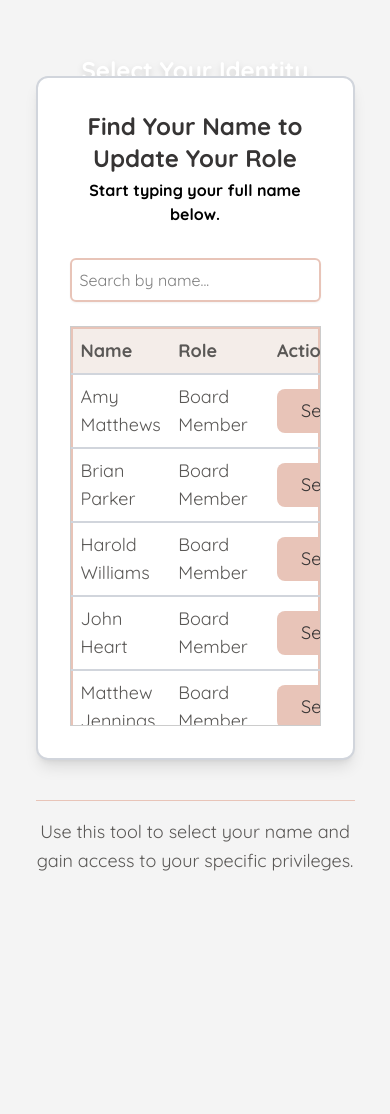
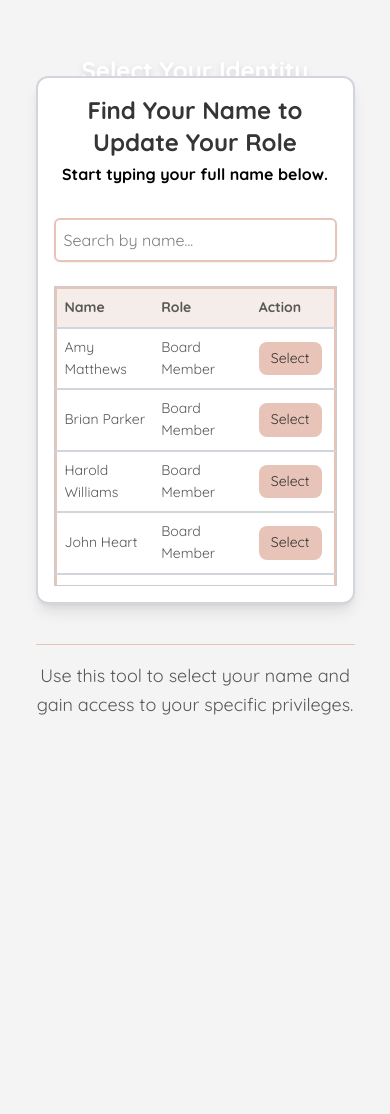
Before and after one commit to Nperez72/FXBG-Closet, a PHP site: page /stepvarepo/roleChange.php in a window 390 px wide. Shown: the top 1114 px of the page. Run offline with PHP 8.4, Linux system fonts and the light colour scheme; the visitor is signed in with stand-in values (Sample User, id 1); data comes from the database, SQL or seed files in the repository; data that the repository does not hold is empty; style sheets or scripts are compiled from the project's sources.

Commit message:
Add mobile responsive styles

```diff
--- a/roleChange.php
+++ b/roleChange.php
@@ -38,47 +38,77 @@ $allCoordinators = array_merge($boardMembers, $coordinators);
 <!DOCTYPE html>
 <html>
 <head>
+    <meta name="viewport" content="width=device-width, initial-scale=1.0">
     <title>Select Your Role</title>
     <link href="css/normal_tw.css" rel="stylesheet">
     <style>
-        /* This ensures column widths are respected when scrolling */
         #results-table {
             table-layout: fixed;
             max-width: 680px;
         }
+        .scrollable-table-container {
+            max-height: 400px;
+            overflow-y: auto;
+            border: 1px solid var(--border-color, #ccc);
+        }
 
-        /* Set a max height and enable vertical scrolling for the container */
-        .scrollable-table-container {
-            max-height: 400px; /* Adjust this value for desired fixed height */
-            overflow-y: auto;
-            border: 1px solid var(--border-color, #ccc); /* Optional: Adds a border around the scroll area */
+        /* Mobile responsive styles */
+        @media (max-width: 640px) {
+            .scrollable-table-container {
+                max-height: 300px;
+            }
+
+            #results-table th,
+            #results-table td {
+                padding: 0.5rem;
+                font-size: 0.875rem;
+            }
+
+            #results-table th:first-child,
+            #results-table td:first-child {
+                width: 35%;
+            }
+
+            #results-table th:nth-child(2),
+            #results-table td:nth-child(2) {
+                width: 35%;
+            }
+
+            #results-table th:last-child,
+            #results-table td:last-child {
+                width: 30%;
+            }
+
+            .blue-button {
+                font-size: 0.875rem;
+                padding: 0.375rem 0.75rem;
+            }
+
+            .main-content-box {
+                padding: 1rem !important;
+            }
         }
     </style>
 </head>
 <body>
-
 <header class="hero-header">
     <div class="center-header">
         <h1>Select Your Identity</h1>
     </div>
 </header>
-
 <main class="w-[90%] max-w-6xl mx-auto">
     <?php if (isset($_SESSION['access_level'])) : ?>
     <div style="display:none" id="debug-access">
         Access level: <?= htmlspecialchars($_SESSION['access_level']) ?>
     </div>
     <?php endif; ?>
-
     <div class="main-content-box w-full p-8">
         <div class="text-center mb-8">
             <h2>Find Your Name to Update Your Role</h2>
             <p class="sub-text">Start typing your full name below.</p>
         </div>
-
         <div class="space-y-6">
             <input type="text" id="search-box" placeholder="Search by name..." class="form-input w-full">
-
             <div class="scrollable-table-container">
                 <table class="w-full" id="results-table">
                     <thead style="color: var(--text-color); background-color: var(--main-color, #e8c4b8);">
@@ -94,7 +124,6 @@ $allCoordinators = array_merge($boardMembers, $coordinators);
             </div>
         </div>
     </div>
-
     <div class="info-section">
         <div class="blue-div"></div>
         <p class="info-text">
```
